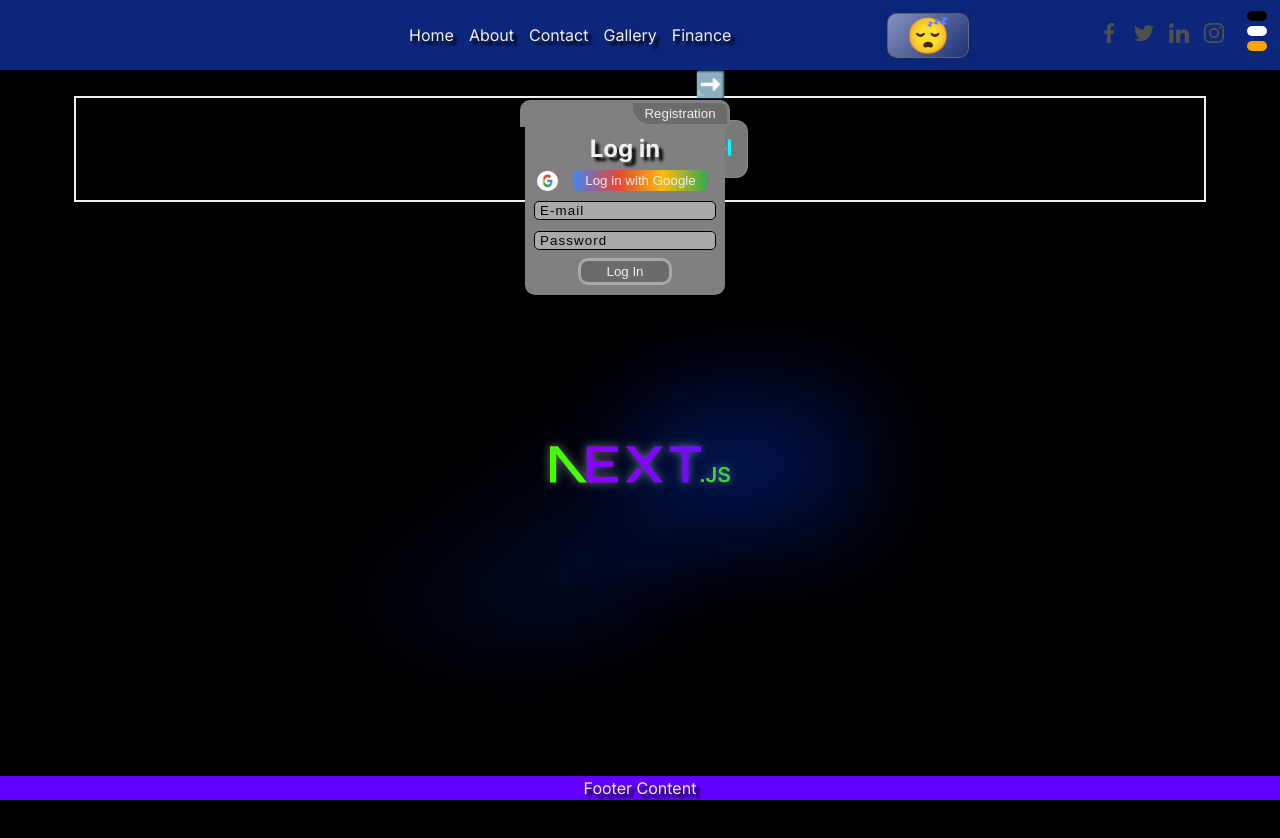
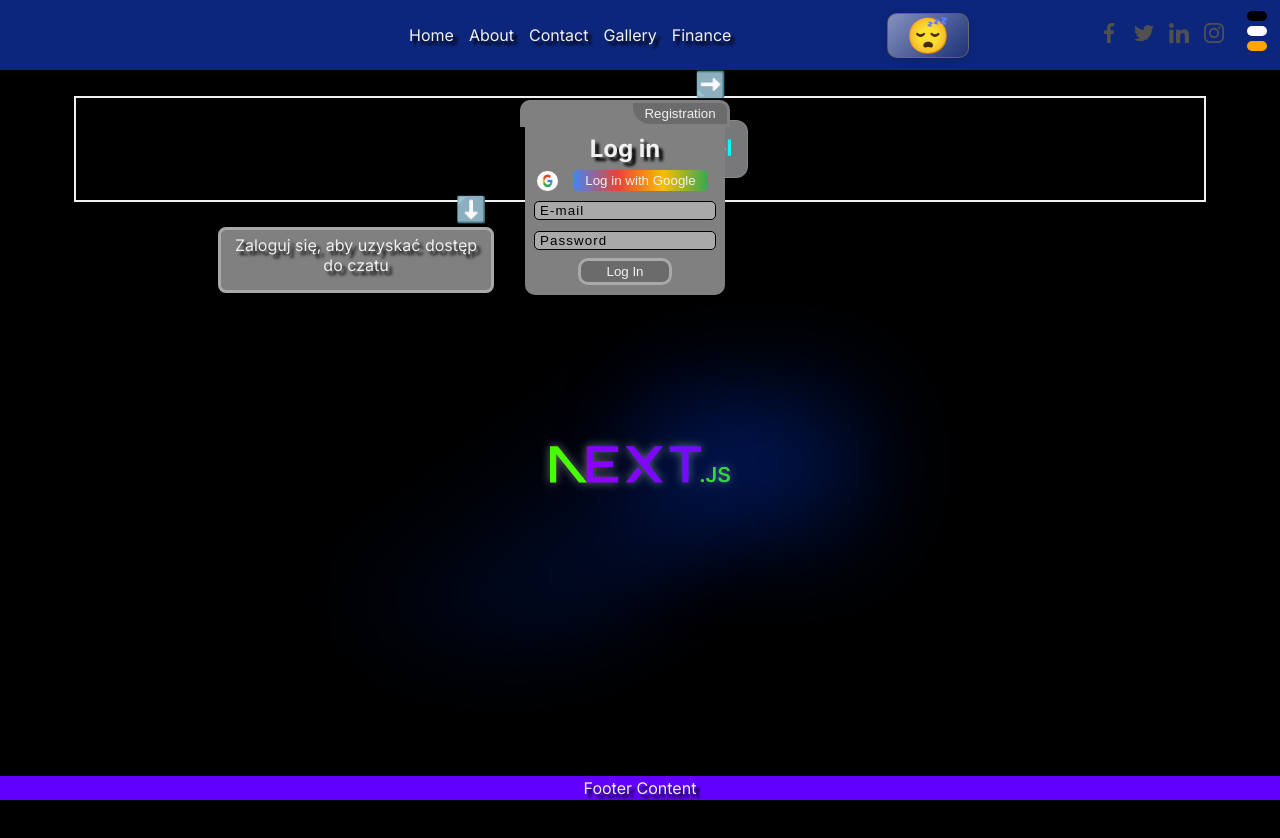
Before and after one commit to SebastianAdamoszek/next.js-aplication, a Next.js app: page /home in a window 1280 px wide. Shown: the top 838 px of the page. Built offline with nearby package versions, Linux system fonts and the light colour scheme; no server answers.

Commit message:
ancomment czat

```diff
--- a/app/layout.js
+++ b/app/layout.js
@@ -50,7 +50,7 @@
                   </li>
                 </ul>
               </footer>
-              {/* <ChatPage /> */}
+              <ChatPage />
             </div>
           )}
         </body>
```
